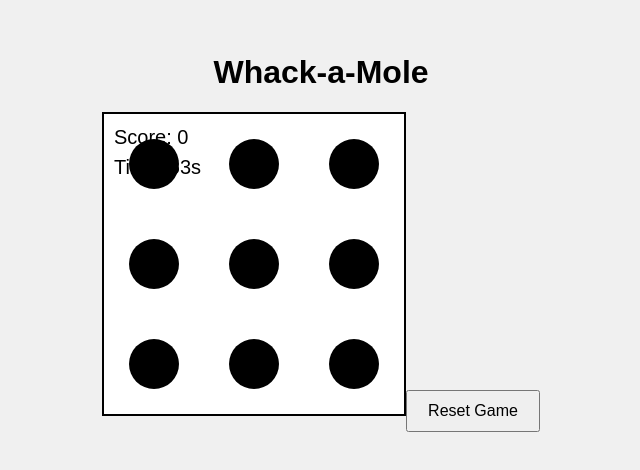
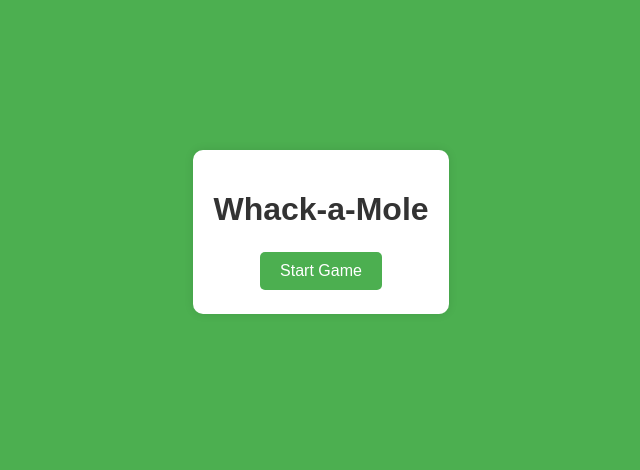
Before and after one commit to rzpjunior/whack-a-mole, a React (Vite) app: page / in a window 1280 px wide. Shown: the part 168-638 px from the top of the page, without its empty margins (319-959 px from the left). Built offline with nearby package versions, Linux system fonts and the light colour scheme.

Commit message:
enhance: ui enhancement & mole spawn

```diff
--- a/src/App.tsx
+++ b/src/App.tsx
@@ -4,7 +4,6 @@ import WhackAMole from './WhackAMole'
 const App: React.FC = () => {
   return (
     <div className="App">
-      <h1>Whack-a-Mole</h1>
       <WhackAMole />
     </div>
   )
--- a/src/WhackAMole.tsx
+++ b/src/WhackAMole.tsx
@@ -1,69 +1,79 @@
-import React, { useRef, useCallback, useEffect, useMemo, useState } from 'react';
-import { GameEngine } from './game-engine';
+import React, { useState, useEffect, useCallback } from 'react';
 
 const WhackAMole: React.FC = () => {
-  const canvasRef = useRef<HTMLCanvasElement>(null);
-  const gameEngineRef = useRef<GameEngine | null>(null);
+  const [score, setScore] = useState(0);
+  const [timeLeft, setTimeLeft] = useState(60);
+  const [moles, setMoles] = useState(Array(9).fill(false));
   const [gameOver, setGameOver] = useState(false);
+  const [gameStarted, setGameStarted] = useState(false);
 
-  const debounce = useMemo(() => {
-    return <T extends (...args: any[]) => void>(func: T, delay: number): T => {
-      let timeoutId: ReturnType<typeof setTimeout>;
-      return function(this: any, ...args: any[]) {
-        clearTimeout(timeoutId);
-        timeoutId = setTimeout(() => func.apply(this, args), delay);
-      } as T;
-    };
-  }, []);
+  const showRandomMole = useCallback(() => {
+    if (gameOver || !gameStarted) return;
+    const randomIndex = Math.floor(Math.random() * moles.length);
+    setMoles(prev => prev.map((mole, index) => index === randomIndex));
+    setTimeout(() => setMoles(prev => prev.map(() => false)), Math.random() * 800 + 600);
+  }, [gameOver, gameStarted, moles.length]);
 
   useEffect(() => {
-    if (canvasRef.current) {
-      const ctx = canvasRef.current.getContext('2d');
-      if (ctx) {
-        gameEngineRef.current = new GameEngine(ctx);
-        gameEngineRef.current.start();
+    let moleInterval: number;
+    let timerInterval: number;
 
-        const showMoleInterval = setInterval(() => {
-          if (gameEngineRef.current && gameEngineRef.current.timeRemaining > 0) {
-            gameEngineRef.current.showRandomMole();
-          } else {
-            clearInterval(showMoleInterval);
+    if (gameStarted && !gameOver) {
+      moleInterval = window.setInterval(showRandomMole, 1000);
+      timerInterval = window.setInterval(() => {
+        setTimeLeft(prev => {
+          if (prev <= 1) {
+            clearInterval(moleInterval);
+            clearInterval(timerInterval);
             setGameOver(true);
+            return 0;
           }
-        }, 1000);
+          return prev - 1;
+        });
+      }, 1000);
+    }
 
-        return () => {
-          clearInterval(showMoleInterval);
-        };
-      }
+    return () => {
+      clearInterval(moleInterval);
+      clearInterval(timerInterval);
+    };
+  }, [showRandomMole, gameStarted, gameOver]);
+
+  const whackMole = (index: number) => {
+    if (moles[index] && !gameOver && gameStarted) {
+      setScore(prev => prev + 1);
+      setMoles(prev => prev.map((mole, i) => i === index ? false : mole));
     }
-  }, []);
+  };
 
-  const handleClick = useCallback((event: React.MouseEvent<HTMLCanvasElement>) => {
-    if (canvasRef.current && gameEngineRef.current) {
-      const rect = canvasRef.current.getBoundingClientRect();
-      const x = event.clientX - rect.left;
-      const y = event.clientY - rect.top;
-      gameEngineRef.current.handleClick(x, y);
-    }
-  }, []);
-
-  const debouncedHandleClick = useMemo(() => debounce(handleClick, 200), [debounce, handleClick]);
-
-  const resetGame = useCallback(() => {
-    if (gameEngineRef.current) {
-      gameEngineRef.current.reset();
-      setGameOver(false);
-    }
-  }, []);
+  const startGame = () => {
+    setScore(0);
+    setTimeLeft(60);
+    setMoles(Array(9).fill(false));
+    setGameOver(false);
+    setGameStarted(true);
+  };
 
   return (
-    <div>
-      <canvas ref={canvasRef} width={300} height={300} onClick={debouncedHandleClick} />
-      {gameOver && <div>Game Over! Your score: {gameEngineRef.current?.score}</div>}
-      <button onClick={resetGame}>
-        {gameOver ? 'Play Again' : 'Reset Game'}
-      </button>
+    <div className="game-container">
+      <h1>Whack-a-Mole</h1>
+      {gameStarted ? (
+        <>
+          <div className="game-info">Score: {score}</div>
+          <div className="game-info">Time: {timeLeft}s</div>
+          <div className="game-board">
+            {moles.map((mole, index) => (
+              <div key={index} className="mole-hole" onClick={() => whackMole(index)}>
+                <div className={`mole ${mole ? 'visible' : ''}`}></div>
+              </div>
+            ))}
+          </div>
+          {gameOver && <div className="game-info">Game Over! Your score: {score}</div>}
+          <button onClick={startGame}>{gameOver ? 'Play Again' : 'Reset Game'}</button>
+        </>
+      ) : (
+        <button onClick={startGame}>Start Game</button>
+      )}
     </div>
   );
 };
--- a/src/styles/index.css
+++ b/src/styles/index.css
@@ -1,25 +1,80 @@
 body {
-    font-family: Arial, sans-serif;
+    font-family: 'Arial', sans-serif;
     display: flex;
     justify-content: center;
     align-items: center;
     height: 100vh;
     margin: 0;
-    background-color: #f0f0f0;
+    background-color: #4CAF50;
   }
 
-  .App {
+  .game-container {
     text-align: center;
+    background-color: #FFF;
+    padding: 20px;
+    border-radius: 10px;
+    box-shadow: 0 0 10px rgba(0, 0, 0, 0.1);
   }
 
-  canvas {
-    border: 2px solid #000;
-    background-color: #fff;
+  h1 {
+    color: #333;
+    margin-bottom: 20px;
+  }
+
+  .game-board {
+    display: grid;
+    grid-template-columns: repeat(3, 1fr);
+    gap: 10px;
+    margin-bottom: 20px;
+  }
+
+  .mole-hole {
+    width: 100px;
+    height: 100px;
+    background-color: #8B4513;
+    border-radius: 50%;
+    display: flex;
+    justify-content: center;
+    align-items: flex-end;
+    cursor: pointer;
+    overflow: hidden;
+    position: relative;
+  }
+
+  .mole {
+    width: 80px;
+    height: 80px;
+    background-image: url('https://kindredlabs.github.io/frontend-interview-test-lite/assets/mole.60ea17ce.png');
+    background-size: cover;
+    position: absolute;
+    bottom: -80px;
+    transition: bottom 0.1s;
+  }
+
+  .mole.visible {
+    bottom: 0;
+  }
+
+  .game-info {
+    font-size: 18px;
+    margin-bottom: 10px;
   }
 
   button {
-    margin-top: 10px;
+    background-color: #4CAF50;
+    border: none;
+    color: white;
     padding: 10px 20px;
+    text-align: center;
+    text-decoration: none;
+    display: inline-block;
     font-size: 16px;
+    margin: 4px 2px;
     cursor: pointer;
+    border-radius: 5px;
+    transition: background-color 0.3s;
   }
+
+  button:hover {
+    background-color: #45a049;
+  }
```
